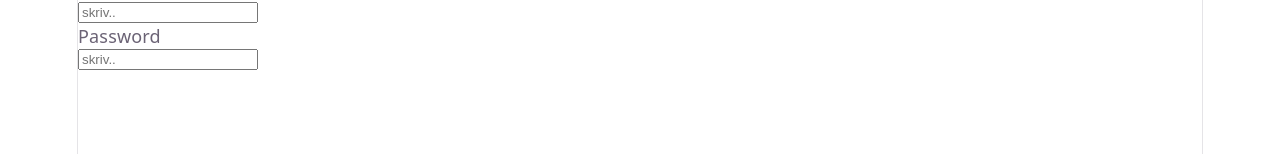
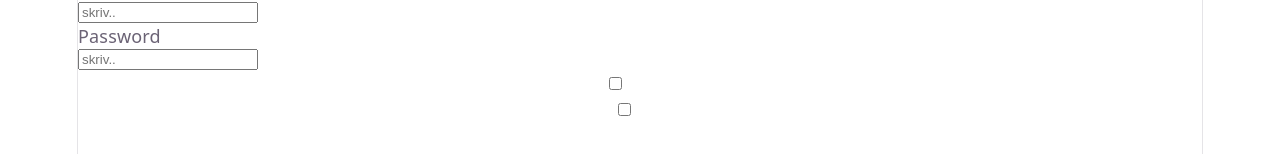
Before and after one commit to egirardo/mingle-app, a React (Vite) app in the folder client/: page / in a window 1280 px wide. Shown: the part 186-340 px from the top of the page. Built offline with nearby package versions, Linux system fonts and the light colour scheme.

Commit message:
created a checkbox component

```diff
--- a/client/src/App.jsx
+++ b/client/src/App.jsx
@@ -8,10 +8,18 @@ function App() {
     <>
       <h1>Mingle App</h1>
       <Button buttonName={"Get started"} />
-      <Button buttonName={"Red"} buttonColor={"green"} type={"button"}/>
+      <Button buttonName={"Red"} buttonColor={"green"} type={"button"} />
 
-      <Form formLabel={"Email"} placeholder={"skriv.."} type={"text"} id={"email"}/>
+      <Form
+        formLabel={"Email"}
+        placeholder={"skriv.."}
+        type={"text"}
+        id={"email"}
+      />
       <Form formLabel={"Password"} placeholder={"skriv.."} type={"text"} />
+
+      <Checkbox checkboxLabel={"HTML"} />
+      <Checkbox checkboxLabel={"CSS"} />
     </>
   );
 }
--- /dev/null
+++ b/client/src/components/Checkboxes/Checkbox.jsx
@@ -0,0 +1,14 @@
+import styles from "./Checkbox.module.css";
+
+export default function Checkbox({ checkboxLabel }) {
+  return (
+    <form className={styles.checkbox}>
+      <input
+        type="checkbox"
+        id="formLabel"
+        name="checkboxLabel"
+      />
+      <label htmlFor="checkboxLabel">{checkboxLabel}</label>
+    </form>
+  );
+}
--- /dev/null
+++ b/client/src/components/Checkboxes/Checkbox.module.css
@@ -0,0 +1,3 @@
+.checkbox {
+    color: white;
+}
```
